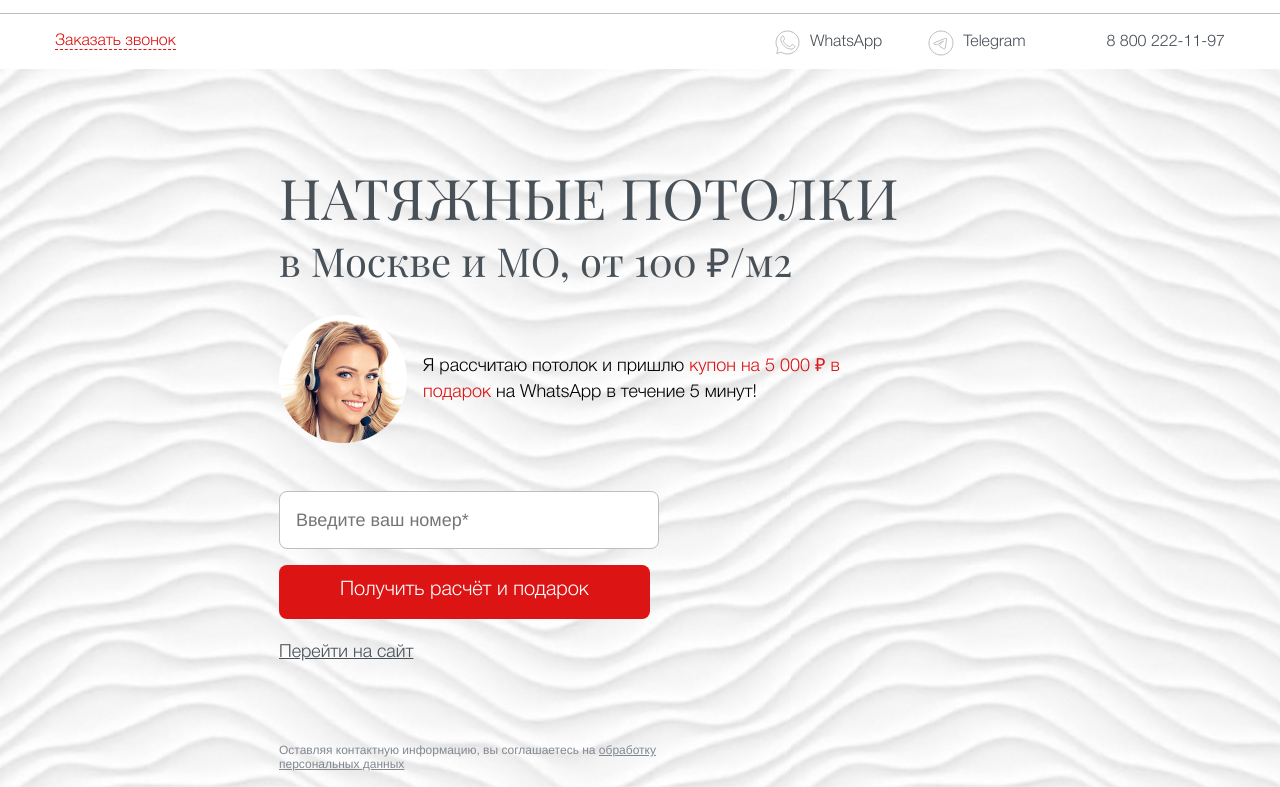
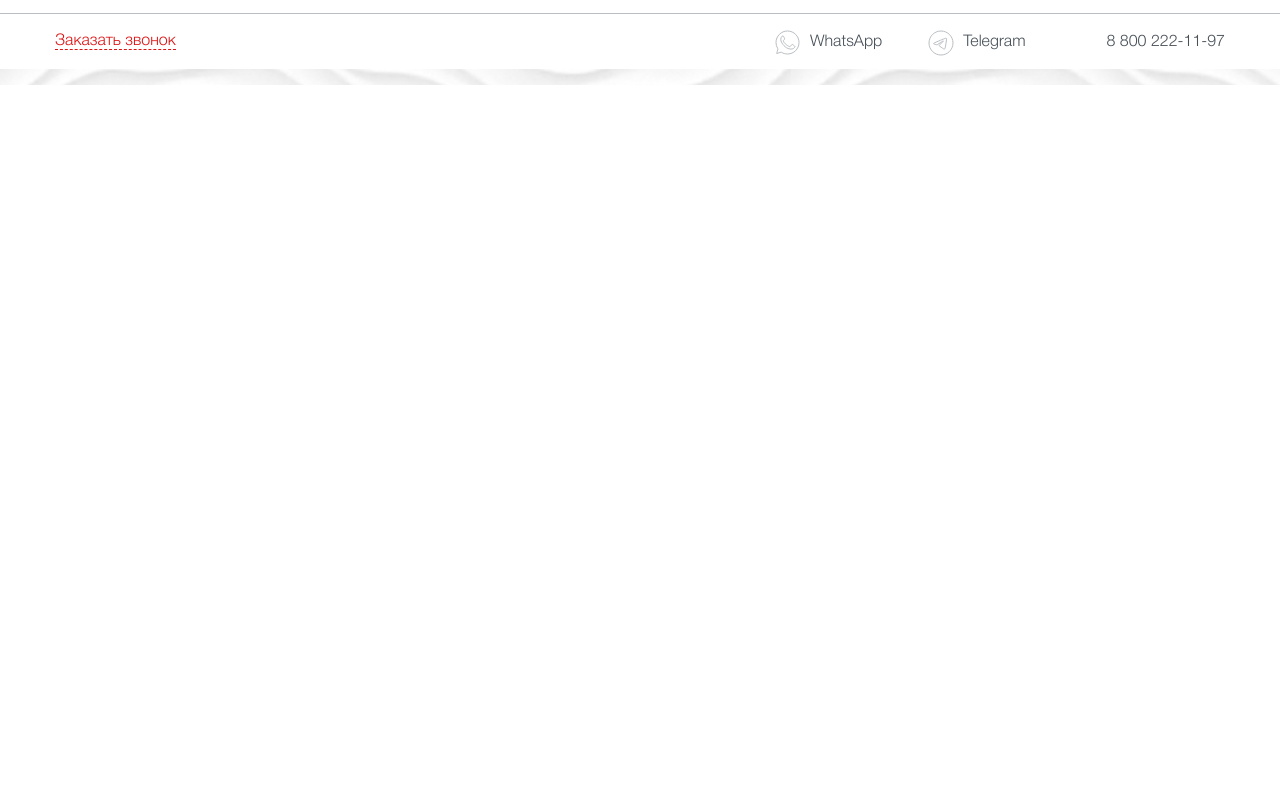
Before and after one commit to alex3959/style-test, a website: page app/thanks.html in a window 1280 px wide. Shown: the part 67-854 px from the top of the page. After the commit the page ends 800 px from the top, so only its background shows below. Drawn offline with Linux system fonts and the light colour scheme.

Commit message:
modified index page and added new page

```diff
--- a/app/index.html
+++ b/app/thanks.html
@@ -15,7 +15,7 @@
         <div class="container">
             <div class="menu">
                 <div class="logo">
-                    <a class="logo__link" href="#">
+                    <a class="logo__link" href="/">
                         <img class="logo__img" src="images/Logo.svg" alt="logo image">
                     </a>
                 </div>
@@ -123,23 +123,7 @@
             </div>
             <div class="content__banner">
                 <div class="container">
-                    <div class="content__wrap">
-                        <h1 class="content__title">Натяжные потолки</h1>
-                        <h2 class="content__subtitle">в Москве и МО, от 100 ₽/м2</h2>
-                        <div class="content__service">
-                            <img class="content__service-img" src="images/operator.png" alt="operator img">
-                            <div class="content__service-text">Я рассчитаю потолок и пришлю <span>купон на 5 000 ₽
-                                    в подарок</span> на WhatsApp в течение 5 минут!</div>
-                        </div>
-                        <form class="content__form" method="post">
-                            <input class="content__form-input" type="tel" name="" placeholder="Введите ваш номер*">
-                            <input class="content__form-btn" type="button" value="Получить расчёт и подарок">
-                        </form>
-                        <a class="content__banner-link" href="#">Перейти на сайт</a>
-                        <p class="content__text-info">Оставляя контактную информацию, вы соглашаетесь на
-                            <a href="#0">обработку персональных данных</a>
-                        </p>
-                    </div>
+
                 </div>
             </div>
         </section>
```
